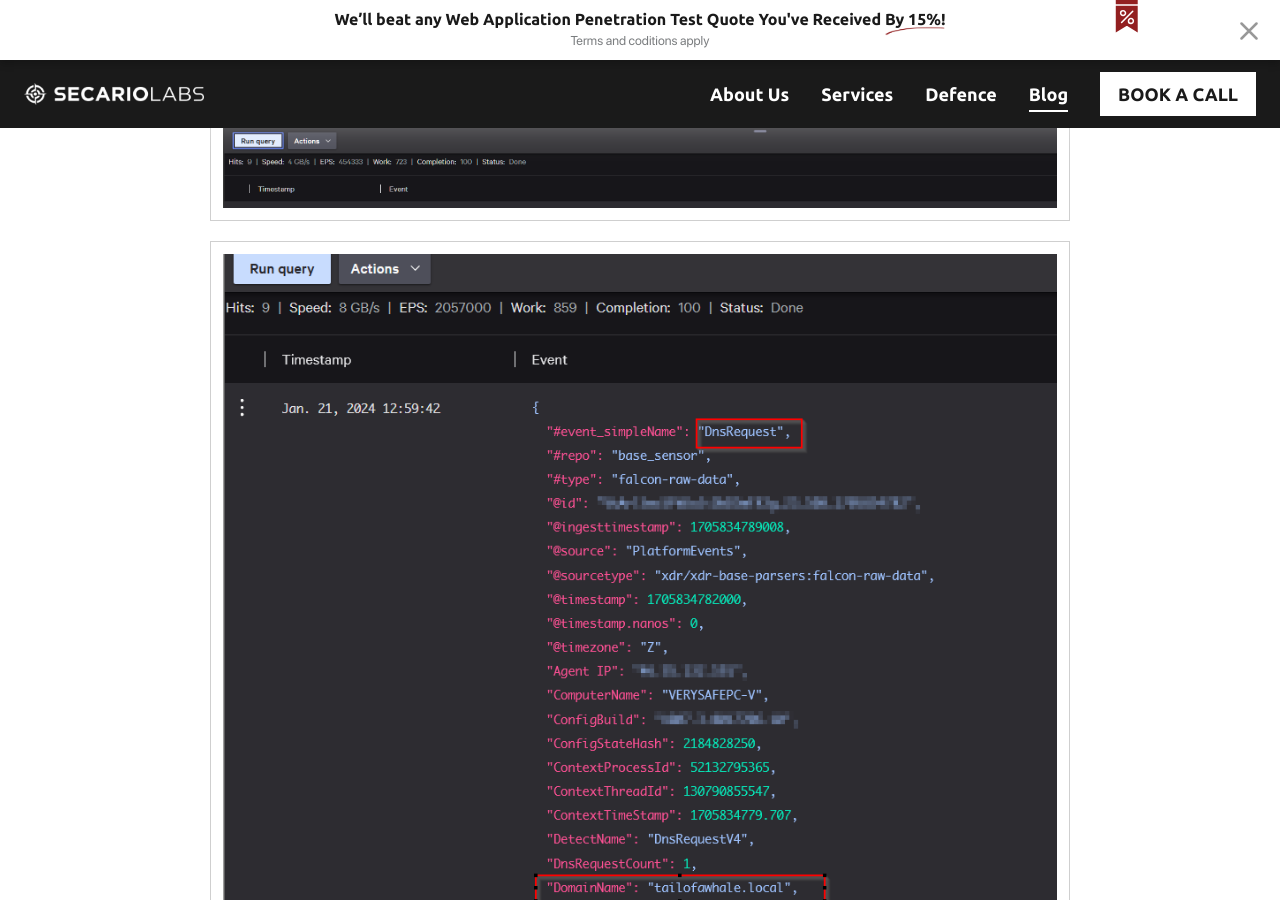
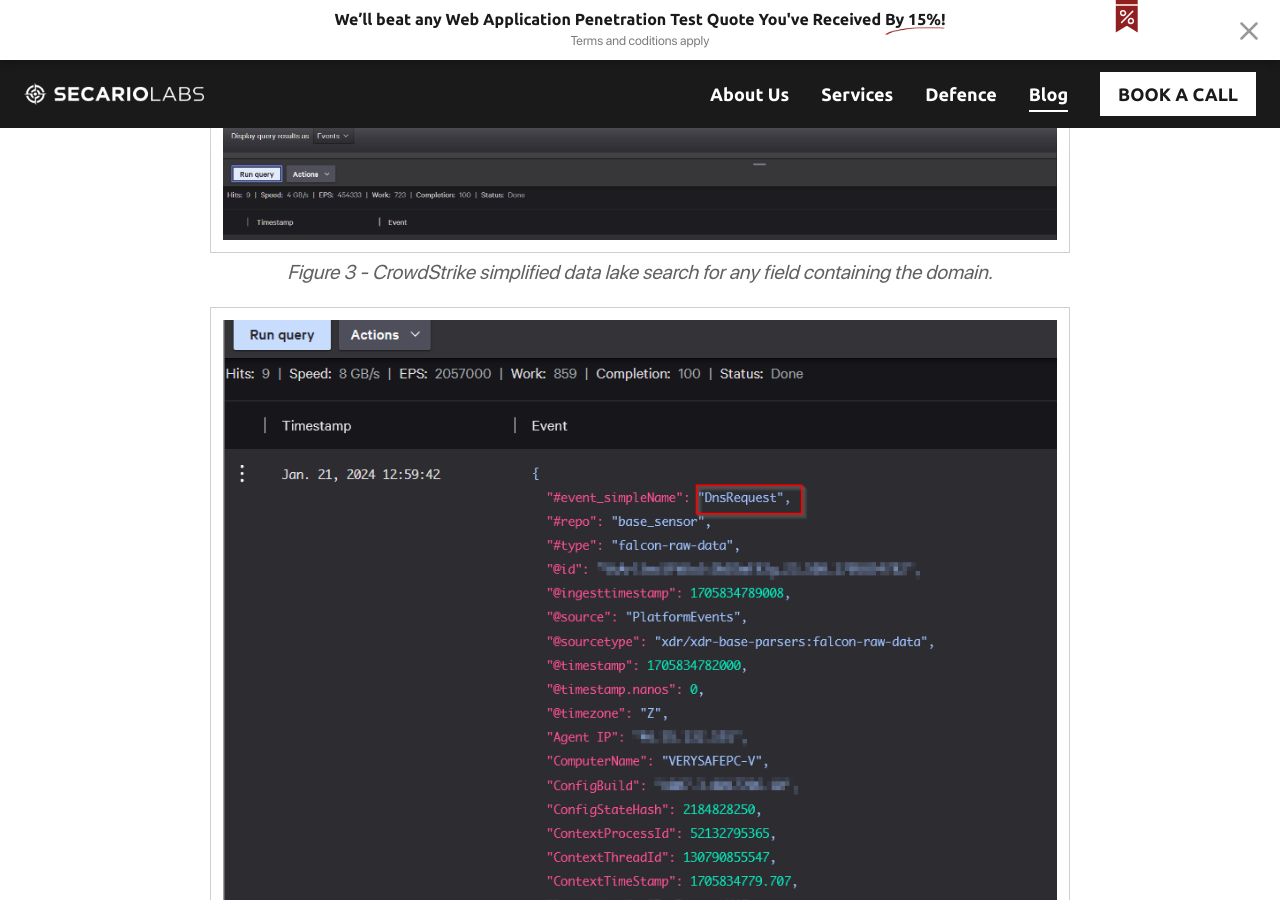
Before and after one commit to secariolabs/secariolabs.github.io, a Jekyll site: the page built from _posts/2025-01-05-treat-hunting-101.md, in a window 1280 px wide and 900 px high, scrolled down 3724 px. Built offline with Jekyll 4.4.1, drawn with Linux system fonts in a browser that asks for light colours; comment, search, counter and statistics services are not loaded; some of the changed text lies outside the part shown.

Commit message:
Update figures in threat hunting post for clarity and context

```diff
--- a/_posts/2025-01-05-treat-hunting-101.md
+++ b/_posts/2025-01-05-treat-hunting-101.md
@@ -14,7 +14,7 @@
 IOCs and TTPs are two crucial concepts in the world of cybersecurity, particularly in the context of threat hunting. Understanding their distinct roles is essential for effective threat detection and mitigation.
 
 ![](/assets/images/posts/threathunting101-image17.png)
-<!-- _Figure 1 - ._ -->
+_Figure 1 - Where threat hunting fits from detection to resolution._
 
 ## Indicators of Compromise (IOCs)
 
@@ -54,7 +54,7 @@
 First of all, let’s check if we can see any connection attempts towards the remote server. Let’s get into CrowdStrike and try to build our first query, which will focus on whether anything regarding this domain has been observed. In the Data Lake search, we can build the following query, which will give us initial information on whether anything attempted such a connection:
 
 ![](/assets/images/posts/threathunting101-image10.png)
-<!-- _Figure 3 - Using CrodStrike's basic search._ -->
+_Figure 3 - CrowdStrike simplified data lake search for any field containing the domain._
 
 ![](/assets/images/posts/threathunting101-image4.png)
 _Figure 4 - CrowdStrike query used in the Data Lake._
```
Also changed, not shown: assets/images/posts/threathunting101-image10.png.
